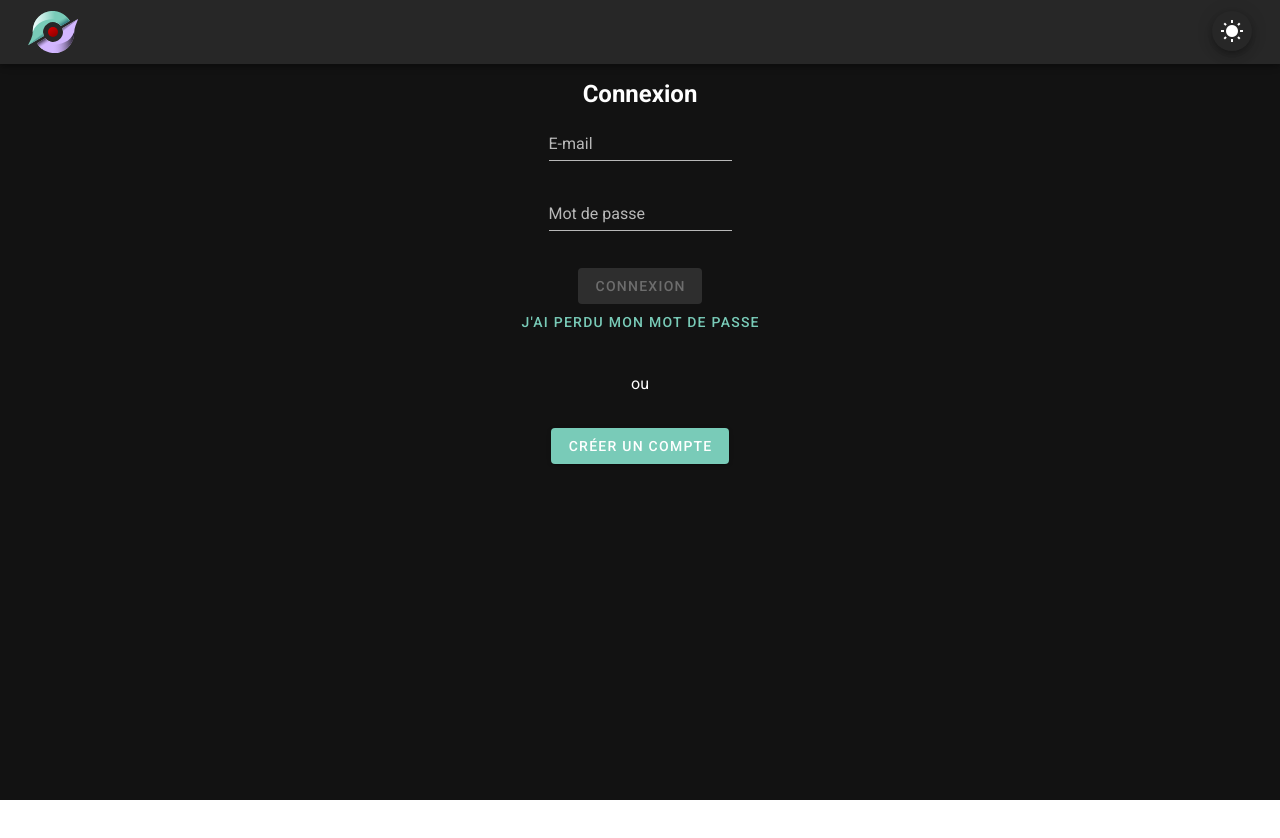
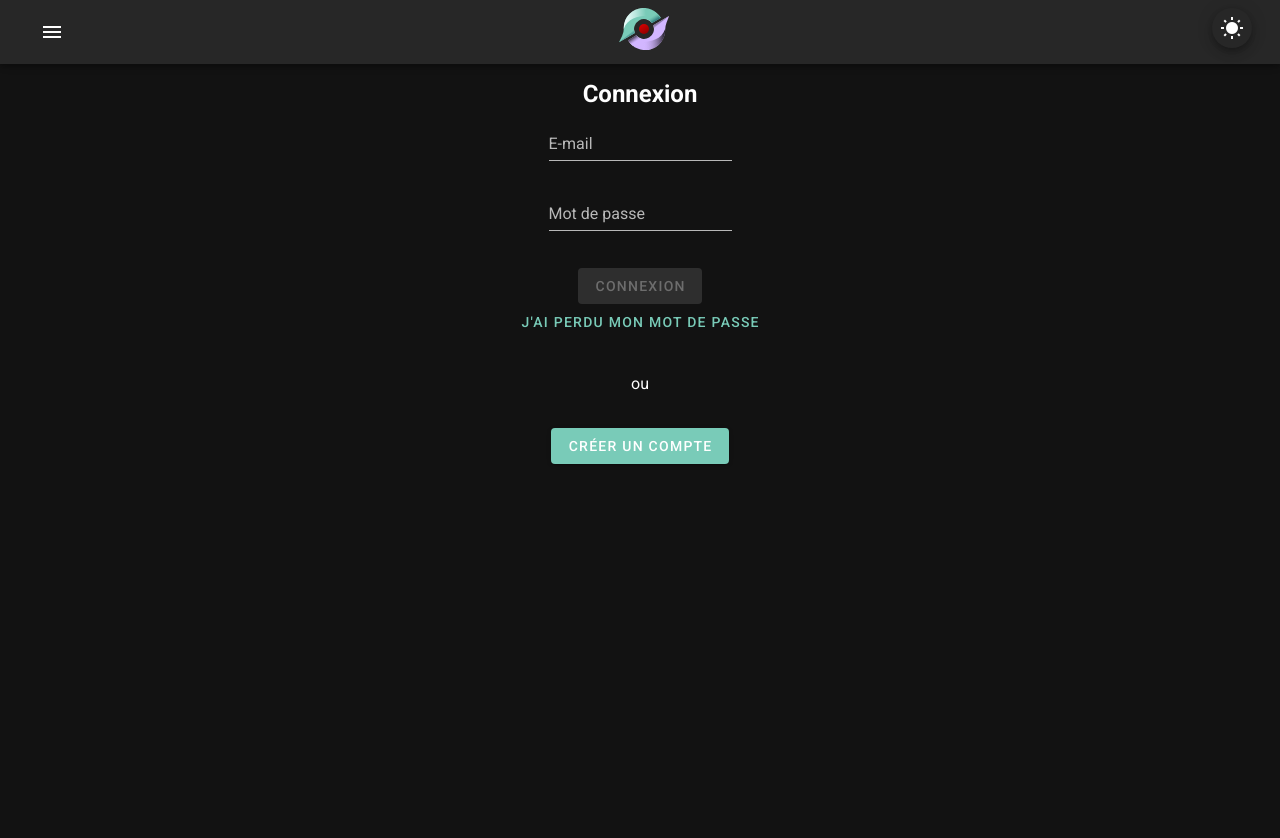
Before and after one commit to gmirmand/id., a Vue app: page /login in a window 1280 px wide. Shown: the top 838 px of the page. Before the commit the page ends 800 px from the top, so only its background shows below. Built offline with nearby package versions, Linux system fonts and the light colour scheme; no server answers.

Commit message:
♻ Extract TopBar

```diff
--- a/src/App.vue
+++ b/src/App.vue
@@ -1,39 +1,9 @@
 <template>
   <v-app>
     <v-main class="app">
+      <Navigation :drawer="drawer" @close="drawer = !drawer" />
+      <TopBar @toggle="drawer = !drawer" />
       <v-container fluid class="pa-0 app__container d-flex flex-column">
-        <v-app-bar ligth class="flex-grow-0">
-          <v-container fluid class="d-flex justify-space-between">
-            <router-link to="/">
-              <v-toolbar-title>
-                <v-img
-                  :src="this.$vuetify.theme.dark ? logoDark : logo"
-                  max-width="50"
-                  max-height="50"
-                />
-              </v-toolbar-title>
-            </router-link>
-            <div>
-              <v-tooltip v-if="!$vuetify.theme.dark" bottom>
-                <template v-slot:activator="{ on }">
-                  <v-btn v-on="on" small fab @click="darkMode">
-                    <v-icon class="mr-1">mdi-moon-waxing-crescent</v-icon>
-                  </v-btn>
-                </template>
-                <span>Dark Mode On</span>
-              </v-tooltip>
-
-              <v-tooltip v-else bottom>
-                <template v-slot:activator="{ on }">
-                  <v-btn v-on="on" small fab @click="darkMode">
-                    <v-icon>mdi-white-balance-sunny</v-icon>
-                  </v-btn>
-                </template>
-                <span>Dark Mode Off</span>
-              </v-tooltip>
-            </div>
-          </v-container>
-        </v-app-bar>
         <v-container>
           <router-view />
         </v-container>
@@ -43,29 +13,19 @@
 </template>
 
 <script>
-import logo from "@/assets/img/svg/logo.svg";
-import logoDark from "@/assets/img/svg/logo-dark.svg";
-
 import { mapState } from "vuex";
+import Navigation from "@/components/Navigation";
+import TopBar from "@/components/TopBar";
 
 export default {
   data() {
     return {
-      logo,
-      logoDark,
+      drawer: false,
     };
   },
-  components: {},
+  components: { TopBar, Navigation },
   computed: {
     ...mapState(["userProfile"]),
-    showNav() {
-      return this.userProfile && Object.keys(this.userProfile).length > 0;
-    },
-  },
-  methods: {
-    darkMode() {
-      this.$vuetify.theme.dark = !this.$vuetify.theme.dark;
-    },
   },
 };
 </script>
--- /dev/null
+++ b/src/components/TopBar.vue
@@ -0,0 +1,62 @@
+<template>
+  <v-app-bar ligth class="flex-grow-0">
+    <v-container fluid class="d-flex justify-space-between">
+      <v-app-bar-nav-icon @click="toggle"></v-app-bar-nav-icon>
+      <router-link to="/">
+        <v-toolbar-title>
+          <v-img
+            :src="this.$vuetify.theme.dark ? logoDark : logo"
+            max-width="50"
+            max-height="50"
+          />
+        </v-toolbar-title>
+      </router-link>
+      <div>
+        <v-tooltip v-if="!$vuetify.theme.dark" bottom>
+          <template v-slot:activator="{ on }">
+            <v-btn v-on="on" small fab @click="darkMode">
+              <v-icon class="mr-1">mdi-moon-waxing-crescent</v-icon>
+            </v-btn>
+          </template>
+          <span>Dark Mode On</span>
+        </v-tooltip>
+
+        <v-tooltip v-else bottom>
+          <template v-slot:activator="{ on }">
+            <v-btn v-on="on" small fab @click="darkMode">
+              <v-icon>mdi-white-balance-sunny</v-icon>
+            </v-btn>
+          </template>
+          <span>Dark Mode Off</span>
+        </v-tooltip>
+      </div>
+    </v-container>
+  </v-app-bar>
+</template>
+
+<script>
+import logo from "@/assets/img/svg/logo.svg";
+import logoDark from "@/assets/img/svg/logo-dark.svg";
+export default {
+  name: "TopBar",
+  data() {
+    return {
+      logo,
+      logoDark,
+    };
+  },
+  methods: {
+    toggle() {
+      this.$emit("toggle");
+    },
+    darkMode() {
+      this.$vuetify.theme.dark = !this.$vuetify.theme.dark;
+    },
+    showNav() {
+      return this.userProfile && Object.keys(this.userProfile).length > 0;
+    },
+  },
+};
+</script>
+
+<style scoped></style>
```
